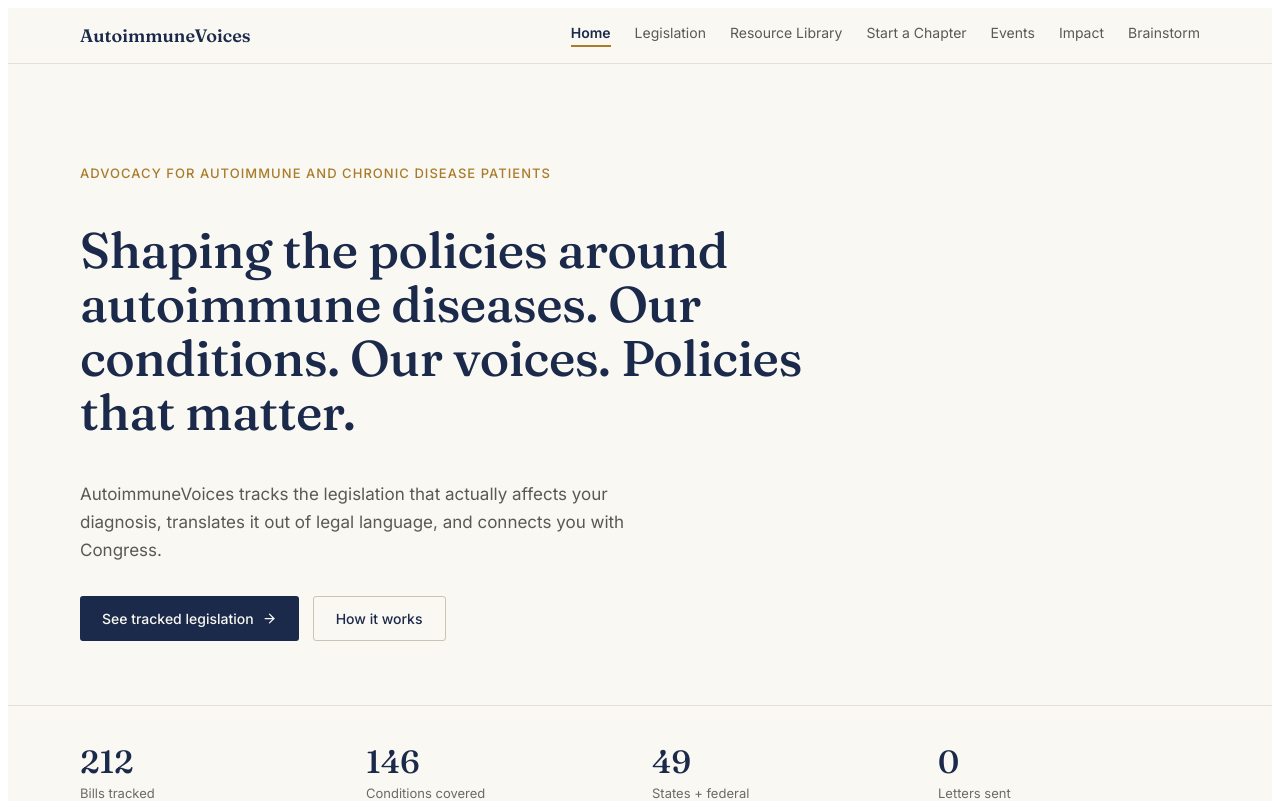
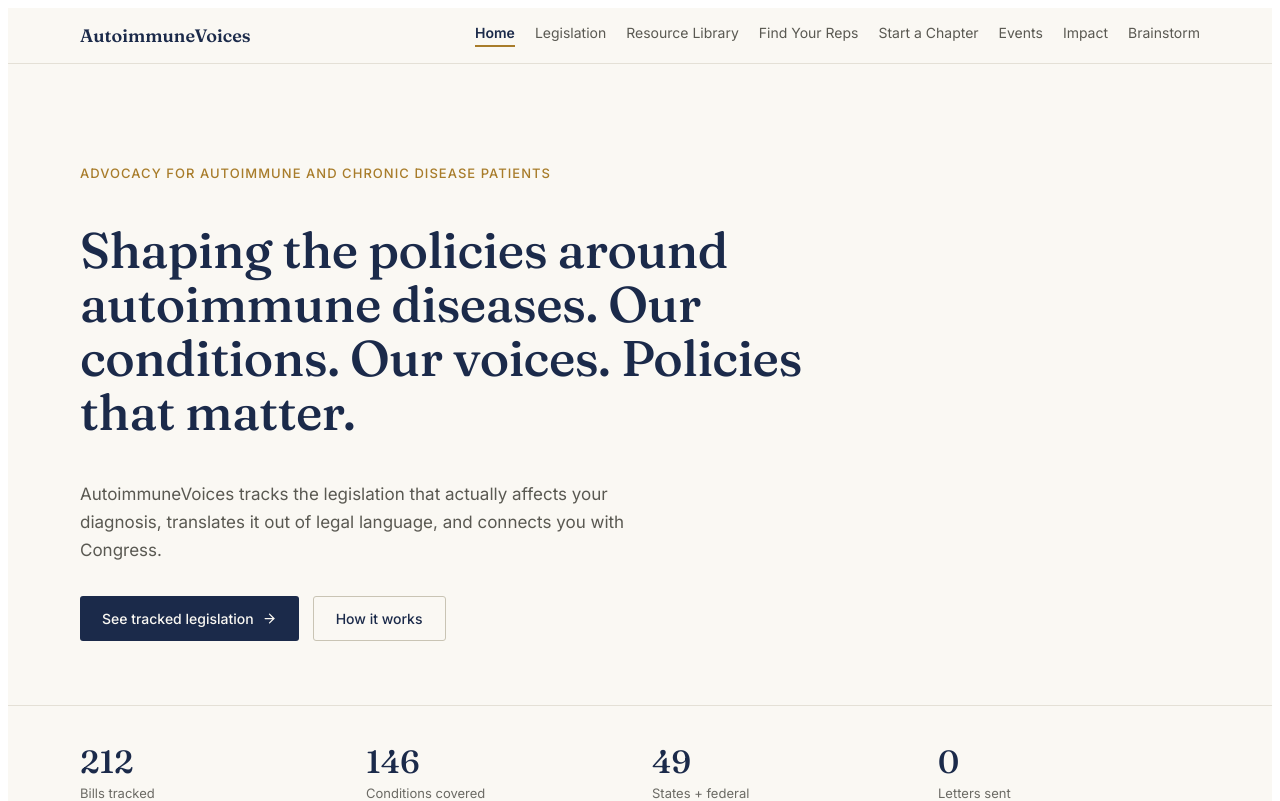
Before and after one commit to AadyaS26/patient-voice-coalition, a React (Vite) app: page / in a window 1280 px wide. Shown: the top 801 px of the page. Built offline with nearby package versions, Linux system fonts and the light colour scheme; no server answers.

Commit message:
Update Nav.jsx

```diff
--- a/src/components/Nav.jsx
+++ b/src/components/Nav.jsx
@@ -5,6 +5,7 @@ const NAV_ITEMS = [
   { label: "Home", to: "/" },
   { label: "Legislation", to: "/legislation" },
   { label: "Resource Library", to: "/resource-library" },
+  { label: "Find Your Reps", to: "/find-representatives" },
   { label: "Start a Chapter", to: "/create-chapter" },
   { label: "Events", to: "/events" },
   { label: "Impact", to: "/impact" },
@@ -46,7 +47,7 @@ export default function Nav() {
         >
           AutoimmuneVoices
         </Link>
-        <nav style={{ display: "flex", gap: 24, flexWrap: "wrap" }}>
+        <nav style={{ display: "flex", gap: 20, flexWrap: "wrap" }}>
           {NAV_ITEMS.map((item) => (
             <Link key={item.to} to={item.to} style={linkStyle(location.pathname === item.to)}>
               {item.label}
```
